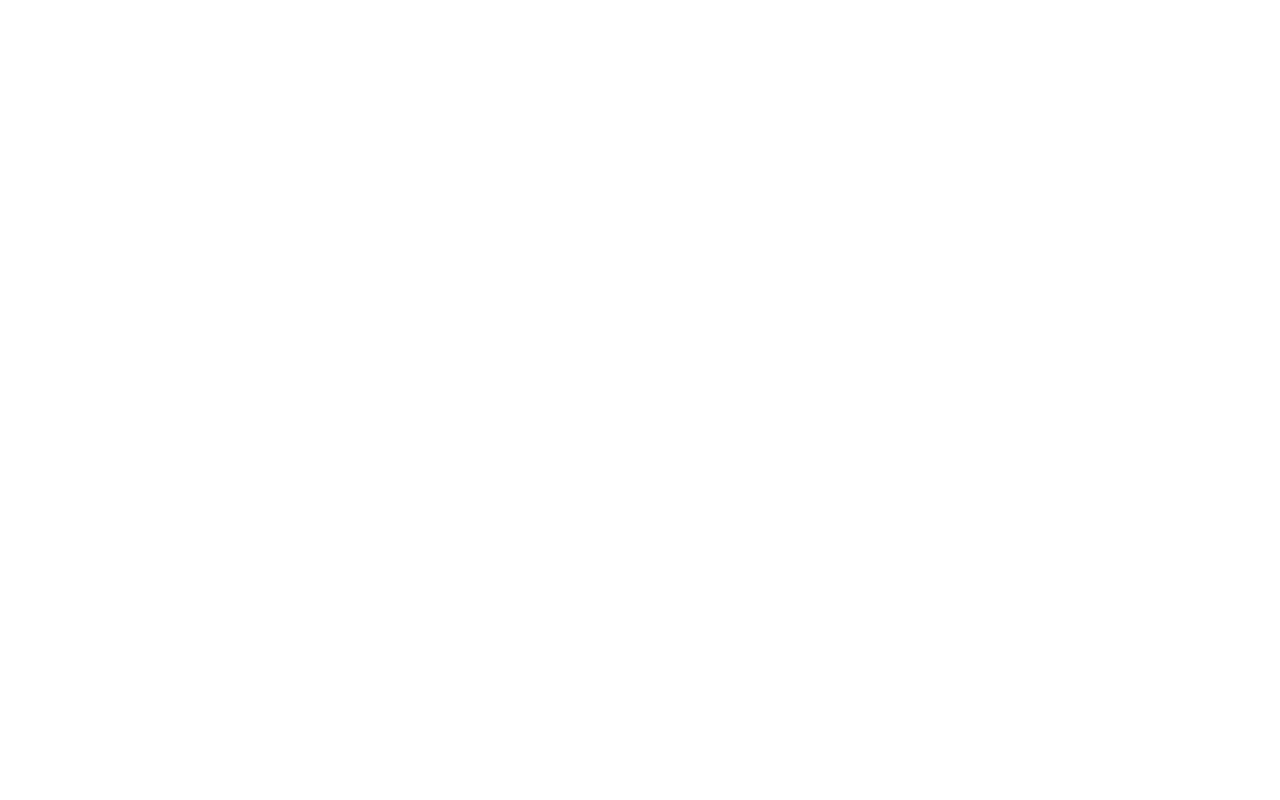
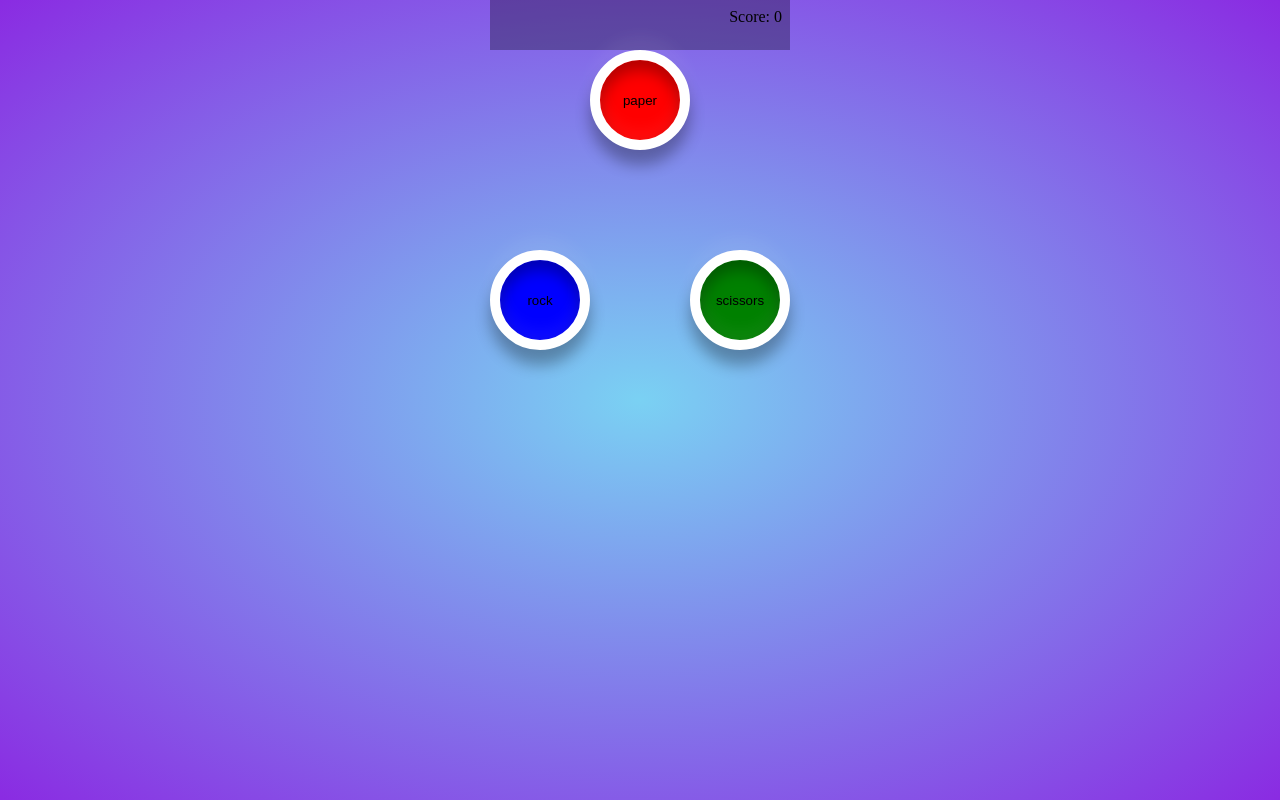
Before and after one commit to william-789/rock-paper-scissors, a plain HTML site: page index.html in a window 1280 px wide. Drawn offline with Linux system fonts and the light colour scheme.

Commit message:
Game function and basic style

```diff
--- a/index.html
+++ b/index.html
@@ -4,10 +4,16 @@
     <meta charset="utf-8" />
     <meta name="viewport" content="width=device-width, initial-scale=1" />
     <meta name="theme-color" content="#000000" />
-    <title>React App</title>
+    <link rel="stylesheet" href="./style.css">
+    <title>Rock, paper, scissors</title>
   </head>
   <body>
     <noscript>You need to enable JavaScript to run this app.</noscript>
-    <div></div>
+    <section>
+      <div class="info"></div>
+      <div class="choices"></div>
+    </section>
+
+    <script src="./script.js"></script>
   </body>
 </html>
--- a/index.js
+++ /dev/null
@@ -1 +0,0 @@
-function a ();
--- /dev/null
+++ b/script.js
@@ -0,0 +1,57 @@
+let scoreCount = 0;
+//Information section
+
+const Informations = document.querySelector('.info');
+
+const score = document.createElement('p');
+score.innerHTML = 'Score: '+scoreCount;
+
+Informations.append(score);
+
+//Game section
+const choices = ["rock", "paper", "scissors"];
+
+const gameGrid = document.querySelector('.choices');
+
+const results = (userChoice, computerChoice) => {
+    console.log('you choose '+(userChoice));//debug purpose
+    console.log('computer choose '+(computerChoice));//debug purpose
+    switch(true){
+        case (userChoice === computerChoice):
+            console.log('draw');
+            break;
+        case (userChoice === 'paper' && computerChoice === 'rock'):
+        case (userChoice === 'scissors' && computerChoice === 'paper'):
+        case (userChoice === 'rock' && computerChoice === 'scissors'):
+            console.log('Win');
+            scoreCount++;
+            score.innerHTML = 'Score: '+scoreCount;
+            break;
+        case (userChoice === 'rock' && computerChoice === 'paper'):
+        case (userChoice === 'paper' && computerChoice === 'scissors'):
+        case (userChoice === 'scissors' && computerChoice === 'rock'):
+            console.log ('Lose');
+            break;
+    }
+}
+
+const handleClick = (e) => {
+    const userChoice = e.target.innerHTML;
+    console.log(userChoice);
+    const computerChoice = choices[Math.floor(Math.random() * choices.length)];
+    console.log(computerChoice);
+    results(userChoice,computerChoice);
+}
+choices.forEach(element => {
+   const choice = document.createElement('button');
+   choice.id = element;
+   choice.innerHTML = element;
+   choice.className = 'option';
+   choice.addEventListener('click', handleClick, false)
+   gameGrid.append(choice);
+});
+
+/*MISSING
+3 Rounds
+Play again option
+show score */
--- /dev/null
+++ b/style.css
@@ -0,0 +1,55 @@
+body {
+    margin: 0;
+    height: 100vh;
+    display: flex;
+    justify-content: center;
+    background-image: radial-gradient(rgb(122, 209, 243), blueviolet);
+}
+
+.info {
+    width: 100vw;
+    max-width: 300px;
+    min-height: 50px;
+    background-color: rgba(0, 0, 0, 0.3);
+    text-align: end;
+}
+.info p {
+    margin: 0;
+    padding: 8px;
+}
+
+.choices {
+    width: 100vw;
+    max-width: 300px;
+    height: 100vw;
+    max-height: 300px;
+    display: grid;
+    grid-template-columns: repeat(3, 1fr);
+    grid-template-rows: repeat(3, 1fr);
+}
+.option {
+    width: 100px;
+    height: 100px;
+    cursor: pointer;
+    border-radius: 100%;
+    border: solid #fff 10px;
+    box-shadow: 0 -15px 15px rgba(255, 255, 255, 0.05),
+                inset 0 -10px 15px rgba(255, 255, 255, 0.05),
+                0 15px 15px rgba(0, 0, 0, 0.3),
+                inset 0 10px 15px rgba(0, 0, 0, 0.3);
+}
+#rock {
+    background-color: blue;
+    grid-column: 1/1;
+    grid-row: 3/3;
+}
+#paper {
+    background-color: red;
+    grid-column: 2/2;
+    grid-row: 1/1;
+}
+#scissors {
+    background-color: green;
+    grid-column: 3/3;
+    grid-row: 3/3;
+}
```
